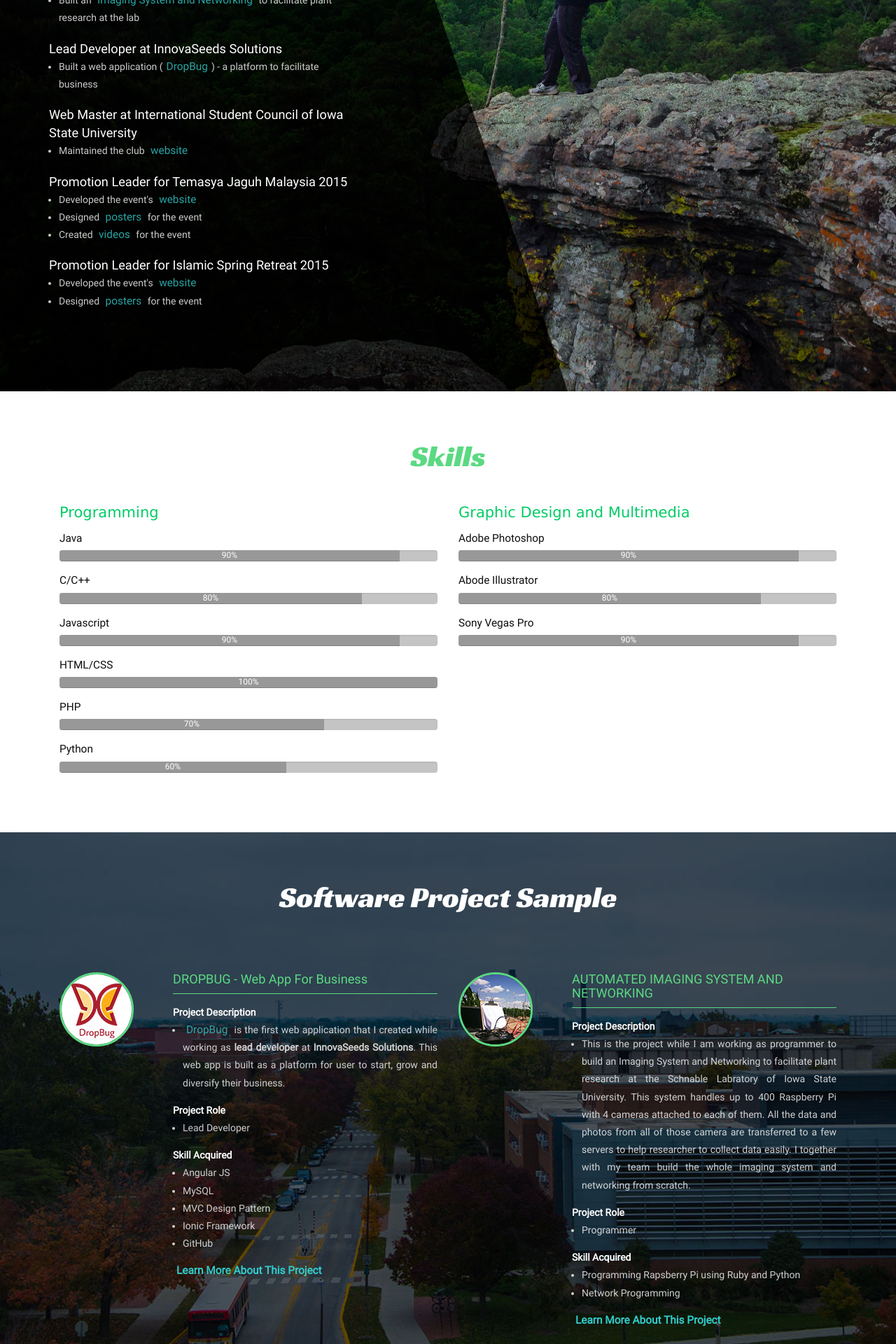
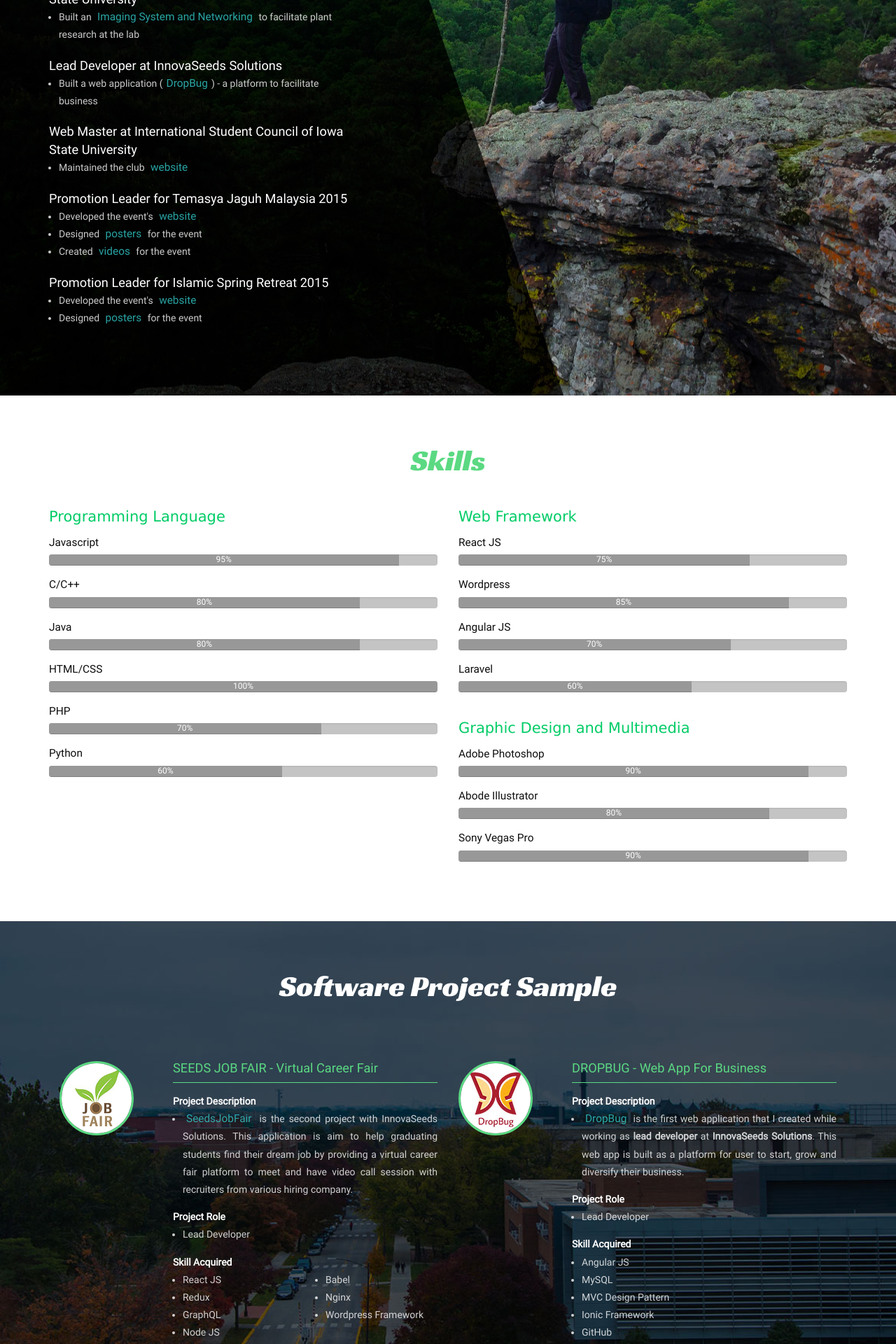
Before and after one commit to es021/zulsarhan, a PHP site: page / in a window 1280 px wide. Shown: the part 1240-3160 px from the top of the page at 70% size. Run offline with PHP 8.4, Linux system fonts and the light colour scheme.

Commit message:
add new content

```diff
--- a/index.html
+++ b/index.html
@@ -1,9 +1,3 @@
-<!--
-Author: W3layouts
-Author URL: http://w3layouts.com
-License: Creative Commons Attribution 3.0 Unported
-License URL: http://creativecommons.org/licenses/by/3.0/
--->
 <!DOCTYPE html>
 <html>
     <head>
@@ -27,11 +21,10 @@ License URL: http://creativecommons.org/licenses/by/3.0/
         <script type="text/javascript" src="js/move-top.js"></script>
         <script type="text/javascript" src="js/easing.js"></script>
         <script type="text/javascript">
-		jQuery(document).ready(function($) {
-			$(".scroll").click(function(event){
+            jQuery(document).ready(function ($) {
+                $(".scroll").click(function (event) {
                     event.preventDefault();
-
-		$('html,body').animate({scrollTop:$(this.hash).offset().top},1000);
+                    $('html,body').animate({scrollTop: $(this.hash).offset().top}, 1000);
                 });
             });
         </script>
@@ -44,7 +37,7 @@ License URL: http://creativecommons.org/licenses/by/3.0/
                 <div class="baner-text">
                     <h2 style="color:#424746;"><br>Wan Zulsarhan
                         <small>
-					<span>Sofware Engineer<br>Web Developer<br>Graphic Designer</span>
+                            <span>Software Engineer<br>Web Developer<br>Graphic Designer</span>
                         </small>
                     </h2>
                 </div>
@@ -81,13 +74,13 @@ License URL: http://creativecommons.org/licenses/by/3.0/
         </div>
         <!-- script-for sticky-nav -->
         <script>
-			$(document).ready(function() {
-				 var navoffeset=$(".top-nav").offset().top;
-				 $(window).scroll(function(){
-					var scrollpos=$(window).scrollTop();
-					if(scrollpos >=navoffeset){
+            $(document).ready(function () {
+                var navoffeset = $(".top-nav").offset().top;
+                $(window).scroll(function () {
+                    var scrollpos = $(window).scrollTop();
+                    if (scrollpos >= navoffeset) {
                         $(".top-nav").addClass("fixed");
-					}else{
+                    } else {
                         $(".top-nav").removeClass("fixed");
                     }
                 });
@@ -98,9 +91,14 @@ License URL: http://creativecommons.org/licenses/by/3.0/
         <!--navigation-->
         <!--about-->
         <div class="about" id="about">
-		<div class="container">
-			<h3 class="title">Hello World!</h3>
-                        <p>I'm Zulsarhan. Web Developer on weekdays and weekends. I eat, drink and sleep code.</p>
+            <div class="container-fluid">
+                <div class="col-sm-2"></div>
+                <div class="col-sm-8">
+                    <blockquote class="blockquote blockquote-reverse">
+                        <p class="mb-0">Any fool can write code that a computer can understand. Good programmers write code that human can understand.</p>
+                        <footer class="blockquote-footer"><cite title="Source Title">John Johnson</cite></footer>
+                    </blockquote>
+                </div>
             </div>
         </div>
         <!--//about-->
@@ -113,49 +111,42 @@ License URL: http://creativecommons.org/licenses/by/3.0/
                     <ul>
                         <li>Built an <a target="_blank" href="schnable/index.html">Imaging System and Networking</a> to facilitate plant research at the lab</li>
                     </ul>
-					</p>
-
                     <p>Lead Developer at InnovaSeeds Solutions
                     <ul>
                         <li>Built a web application (<a target="_blank" href="http://hosting.backand.io/dropbug/">DropBug</a>) - a platform to facilitate business</li>
                     </ul>
-					</p>
-
                     <p>Web Master at International Student Council of Iowa State University
                     <ul>
                         <li>Maintained the club <a target="_blank" href="http://isc.stuorg.iastate.edu/">website</a></li>
                     </ul>
-					</p>
-
                     <p>Promotion Leader for Temasya Jaguh Malaysia 2015
                     <ul>
                         <li>Developed the event's <a target="_blank" href="http://tjmisu2015.wix.com/tjm-isu-2015">website</a></li>
                         <li>Designed <a target="_blank" href="https://www.facebook.com/tjm2015/photos/a.800791446658699.1073741828.796327877105056/817635928307584/?type=3&theater">posters</a> for the event</li>
                         <li>Created <a target="_blank" href="https://www.youtube.com/watch?v=BvFjBeIs0Dc">videos</a> for the event</li>
                     </ul>
-
                     <p>Promotion Leader for Islamic Spring Retreat 2015
                     <ul>
                         <li>Developed the event's <a target="_blank" href="http://mahec2015.wix.com/isr-2015">website</a></li>
                         <li>Designed <a target="_blank" href="https://www.facebook.com/299490643585438/photos/a.301742556693580.1073741829.299490643585438/352556528278849/?type=3&theater">posters</a> for the event</li>
                     </ul>
-					</p>
                 </div>
             </div>
         </div>
         <!--//about-->
-	<!--special-->
+
+        <!--skills-->
         <div class="special" id="special">
             <div class="container">
                 <h3 class="title">Skills</h3>
+                <div class="row">
                     <div class="col-md-6 special-grids">
-
                         <!--SKILL PART 1 -->
-				<h4>Programming</h4>
-				<h6>Java</h6>
+                        <h4>Programming Language</h4>
+                        <h6>Javascript</h6>
                         <div class="progress">
                             <div class="progress-bar" role="progressbar" aria-valuenow="90" aria-valuemin="0" aria-valuemax="100" style="width: 90%;">
-						90%
+                                95%
                             </div>
                         </div>
                         <h6>C/C++</h6>
@@ -164,10 +155,10 @@ License URL: http://creativecommons.org/licenses/by/3.0/
                                 80%
                             </div>
                         </div>
-				<h6>Javascript</h6>
+                        <h6>Java</h6>
                         <div class="progress">
-					<div class="progress-bar" role="progressbar" aria-valuenow="90" aria-valuemin="0" aria-valuemax="100" style="width:90%;">
-						90%
+                            <div class="progress-bar" role="progressbar" aria-valuenow="90" aria-valuemin="0" aria-valuemax="100" style="width: 80%;">
+                                80%
                             </div>
                         </div>
                         <h6>HTML/CSS</h6>
@@ -189,11 +180,35 @@ License URL: http://creativecommons.org/licenses/by/3.0/
                             </div>
                         </div>
                     </div>
-
                     <!--SKILL PART 2 -->
                     <div class="col-md-6 special-grids">
-				<div class="embed-responsive embed-responsive-16by9">
-					<h4>Graphic Design and Multimedia</h4>
+                        <h4>Web Framework</h4>
+                        <h6>React JS</h6>
+                        <div class="progress">
+                            <div class="progress-bar" role="progressbar" aria-valuenow="90" aria-valuemin="0" aria-valuemax="100" style="width: 75%;">
+                                75%
+                            </div>
+                        </div>
+                        <h6>Wordpress</h6>
+                        <div class="progress">
+                            <div class="progress-bar" role="progressbar" aria-valuenow="80" aria-valuemin="0" aria-valuemax="100" style="width: 85%;">
+                                85%
+                            </div>
+                        </div>
+                        <h6>Angular JS</h6>
+                        <div class="progress">
+                            <div class="progress-bar" role="progressbar" aria-valuenow="90" aria-valuemin="0" aria-valuemax="100" style="width: 70%;">
+                                70%
+                            </div>
+                        </div>
+                        <h6>Laravel</h6>
+                        <div class="progress">
+                            <div class="progress-bar" role="progressbar" aria-valuenow="90" aria-valuemin="0" aria-valuemax="100" style="width: 60%;">
+                                60%
+                            </div>
+                        </div>
+
+                        <h4 style="margin-top: 38px;">Graphic Design and Multimedia</h4>
                         <h6>Adobe Photoshop</h6>
                         <div class="progress">
                             <div class="progress-bar" role="progressbar" aria-valuenow="90" aria-valuemin="0" aria-valuemax="100" style="width: 90%;">
@@ -216,8 +231,7 @@ License URL: http://creativecommons.org/licenses/by/3.0/
                 </div>
             </div>
 
-			<div class="clearfix"> </div>
-		</div>
+            <div class="clearfix"></div>
         </div>
         <!--//special-->
 
@@ -290,6 +304,41 @@ License URL: http://creativecommons.org/licenses/by/3.0/
         <div class="news" id="news">
             <div class="container">
                 <h3 class="title">Software Project Sample</h3>
+                <div class="col-md-6 news-grids">
+                    <div class="news-grids-left">
+                        <img src="images/new/project_seedsjobfair.png" class="img-responsive" alt="/">
+                    </div>
+                    <div class="news-grids-right">
+                        <h5>SEEDS JOB FAIR - Virtual Career Fair</h5>
+                        <p><strong>Project Description</strong>
+                        <ul style="text-align:justify;">
+                            <li>
+                                <a target="_blank" href="https://seedsjobfair.com">SeedsJobFair</a> is the second project with InnovaSeeds Solutions. This application is aim to help graduating students find their dream job by providing a virtual career fair platform to meet and have video call session with recruiters from various hiring company.
+                            </li>
+                        </ul>
+                        <p><strong>Project Role</strong>
+                        <ul>
+                            <li>Lead Developer</li>
+                        </ul>
+                        <p><strong>Skill Acquired</strong>
+                        <div class="row">
+                            <ul class="col-md-6">
+                                <li>React JS</li>
+                                <li>Redux</li>
+                                <li>GraphQL</li>
+                                <li>Node JS</li>
+                            </ul>
+                            <ul class="col-md-6">
+                                <li>Babel</li>
+                                <li>Nginx</li>
+                                <li>Wordpress Framework</li>
+                            </ul>
+                        </div>
+                        <p><strong><a target="_blank" href="https://seedsjobfair.com">Learn More About This Project</a></strong>
+                        </p>
+                    </div>
+                    <div class="clearfix"> </div>
+                </div>
 
                 <div class="col-md-6 news-grids">
                     <div class="news-grids-left">
@@ -303,13 +352,11 @@ License URL: http://creativecommons.org/licenses/by/3.0/
                                 <a target="_blank" href="http://hosting.backand.io/dropbug/">DropBug</a> is the first web application that I created while working as <strong>lead developer</strong> at <strong>InnovaSeeds Solutions</strong>. This web app is built as a platform for user to start, grow and diversify their business.
                             </li>
                         </ul>
-					</p>
                         <p><strong>Project Role</strong>
                         <ul>
                             <li>Lead Developer
                             </li>
                         </ul>
-					</p>
                         <p><strong>Skill Acquired</strong>
                         <ul>
                             <li>Angular JS</li>
@@ -318,7 +365,6 @@ License URL: http://creativecommons.org/licenses/by/3.0/
                             <li>Ionic Framework</li>
                             <li>GitHub</li>
                         </ul>
-					</p>
                         <p><strong><a target="_blank" href="http://www.dropbug-seeds.com/">Learn More About This Project</a></strong>
                         </p>
                     </div>
@@ -334,22 +380,19 @@ License URL: http://creativecommons.org/licenses/by/3.0/
                         <h5>AUTOMATED IMAGING SYSTEM AND NETWORKING</h5>
                         <p><strong>Project Description</strong>
                         <ul style="text-align:justify;">
-							<li>This is the project while I am working as programmer to build an Imaging System and Networking to facilitate plant research at the Schnable Labratory of Iowa State University. This system handles up to 400 Raspberry Pi with 4 cameras attached to each of them. All the data and photos from all of those camera are transferred to a few servers to help researcher to collect data easily. I together with my team build the whole imaging system and networking from scratch.
+                            <li>This is the project while I am working as programmer to build an Imaging System and Networking to facilitate plant research at the Schnable Labratory of Iowa State University.
                             </li>
                         </ul>
-					</p>
                         <p><strong>Project Role</strong>
                         <ul>
                             <li>Programmer
                             </li>
                         </ul>
-					</p>
                         <p><strong>Skill Acquired</strong>
                         <ul>
                             <li>Programming Rapsberry Pi using Ruby and Python</li>
                             <li>Network Programming</li>
                         </ul>
-					</p>
                         <p><strong><a target="_blank" href="schnable/index.html">Learn More About This Project</a></strong>
                         </p>
                     </div>
@@ -368,13 +411,11 @@ License URL: http://creativecommons.org/licenses/by/3.0/
                             <li>This is the project for my senior design SE 491/492. The goal of this project is to create a system to secure and track the use of tools in the ECPE machine shop automatically. We make use of Raspberry Pi to managed the whole system.
                             </li>
                         </ul>
-					</p>
                         <p><strong>Project Role</strong>
                         <ul>
                             <li>Web Master
                             </li>
                         </ul>
-					</p>
                         <p><strong>Skill Acquired</strong>
                         <ul>
                             <li>Programming Rapsberry Pi using C and Python</li>
@@ -382,7 +423,6 @@ License URL: http://creativecommons.org/licenses/by/3.0/
                             <li>National Instrument's LabVIEW</li>
                             <li>Image Processing</li>
                         </ul>
-					</p>
                         <p><strong><a target="_blank" href="may1631/index.html">Learn More About This Project</a></strong>
                         </p>
                     </div>
@@ -401,20 +441,17 @@ License URL: http://creativecommons.org/licenses/by/3.0/
                             <li>This is one of the projects that I have worked on during my Junior year. Facial Recognition System designed to help instructor or teacher around the world to quickly and easily take attendance by automatically capturing images of students in the classroom and recognizing students in the image by using a facial recognition server. This system also help the instructors to be able to keep track of attendance in their classes using Web Application.
                             </li>
                         </ul>
-					</p>
                         <p><strong>Project Role</strong>
                         <ul>
                             <li>Web Master
                             </li>
                         </ul>
-					</p>
                         <p><strong>Skill Acquired</strong>
                         <ul>
                             <li>HTML</li>
                             <li>CSS</li>
                             <li>Javascript</li>
                         </ul>
-					</p>
                         <p><strong><a target="_blank" href="documents/Facial_Recognition_System_Report.pdf">Learn More About This Project</a></strong>
                         </p>
                     </div>
@@ -432,19 +469,16 @@ License URL: http://creativecommons.org/licenses/by/3.0/
                             <li>This is another project that I have worked on during my Junior year for SE 319 Software Project Management class. For this project we created a Android mobile application to assist in the campus tour experience specifically for Iowa State University's campus. We provide valuable information about buildings and places of the campus in our application. The development of this application is mainly by using Android Studio as the IDE and the Google Maps API.
                             </li>
                         </ul>
-					</p>
                         <p><strong>Project Role</strong>
                         <ul>
                             <li>Project Manager
                             </li>
                         </ul>
-					</p>
                         <p><strong>Skill Acquired</strong>
                         <ul>
                             <li>Android Programming</li>
                             <li>Project Management Skill</li>
                         </ul>
-					</p>
                         <p><strong><a target="_blank" href="documents/FalconSquad_Project4_Report.pdf">Learn More About This Project</a></strong>
                         </p>
                     </div>
@@ -513,7 +547,7 @@ License URL: http://creativecommons.org/licenses/by/3.0/
                 </div>
                 <script src="js/jquery.swipebox.min.js"></script>
                 <script type="text/javascript">
-					jQuery(function($) {
+            jQuery(function ($) {
                 $(".swipebox").swipebox();
             });
                 </script>
@@ -614,13 +648,13 @@ License URL: http://creativecommons.org/licenses/by/3.0/
                 <br>
                 <ul>
                     <li><span class="glyphicon glyphicon-map-marker" aria-hidden="true"></span>
-						N Hyland 515 #3, Ames , IA 50014
+                        Kuala Terengganu, Terengganu
                     </li>
                     <li><span class="glyphicon glyphicon-earphone" aria-hidden="true"></span>
-						+1(515) 735 - 8667
+                        019 - 211 4756
                     </li>
                     <li><span class="glyphicon glyphicon-envelope" aria-hidden="true"></span>
-						<a href="mailto:wzs21@iastate.edu">zulsarhan.shaari@gmail.com</a>
+                        <a href="mailto:zulsarhan.shaari@gmail.com">zulsarhan.shaari@gmail.com</a>
                     </li>
                 </ul>
 
@@ -654,10 +688,10 @@ License URL: http://creativecommons.org/licenses/by/3.0/
                     </div>
 
                     <div class="col-md-3 like-grids">
-					<a target="_blank" href="https://www.youtube.com/channel/UCL38Szv1SzxsA5kh-1AlnVA/videos">
-						<img src="images/new/youtube.png" alt=""/>
+                        <a target="_blank" href="https://github.com/es021">
+                            <img src="images/icon-github.png" alt=""/>
                         </a>
-					<p>You Tube</p>
+                        <p>Git Hub</p>
                     </div>
 
                     <div class="clearfix"> </div>
--- a/may1631/assets/css/main.css
+++ b/may1631/assets/css/main.css
@@ -2573,7 +2573,7 @@
 /* One */
 
 	#one:before {
-		background-image: url("../../images/coover.jpg");
+		background-image: url("images/banner.jpg");
 		background-position: top right;
 		background-repeat: no-repeat;
 		background-size: cover;
--- a/may1631/index.html
+++ b/may1631/index.html
@@ -21,6 +21,7 @@
         <!-- Header -->
         <section id="header">
             <header>
+                <div hidden id="logo">Automated Tool Monitoring System</div>
                 <span class="image avatar"><a href="#one"><img src="images/logo.JPG" alt="" /></a>
                 </span>
                 <h1><a href="#">Automated Tool Monitoring System (AToMS)</a></h1>
```
Also changed, not shown: images/icon-github.png (added), images/icon_github.png (added), images/icon_github2.png (added), images/new/calibration_services.jpg (added), images/new/project1.jpg, images/new/project_seedsjobfair.png (added), may1631/assets/css/images/banner.jpg (added). Lines whose indentation alone changed are shown as unchanged.
